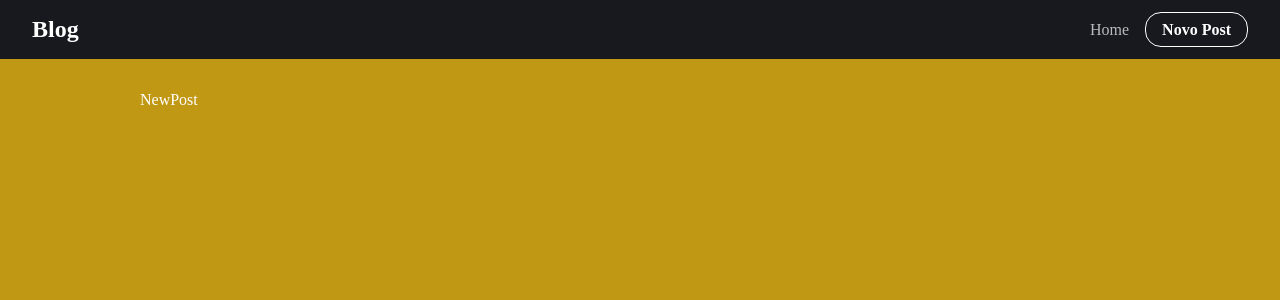
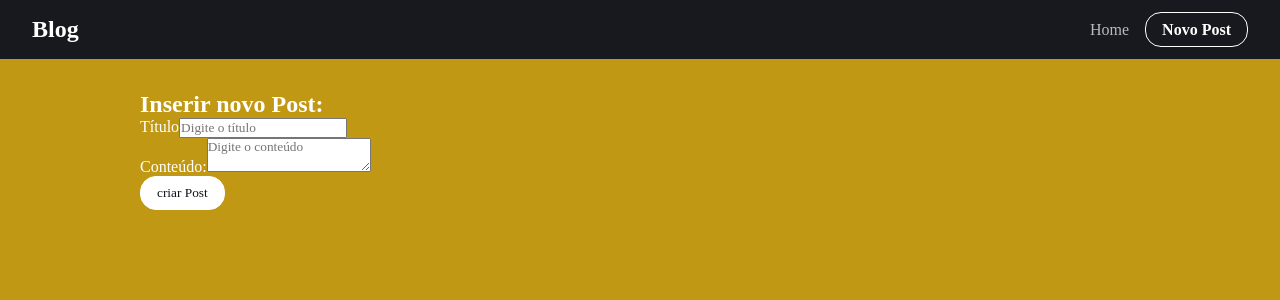
Before and after one commit to codingscode/reactjs-axios-exemplo1, a React (Vite) app: page /new in a window 1280 px wide. Shown: the top 300 px of the page. Built offline with nearby package versions, Linux system fonts and the light colour scheme; a web font is replaced by a local one.

Commit message:
parte 16

```diff
--- a/src/axios/config.js
+++ b/src/axios/config.js
@@ -6,7 +6,7 @@
    baseURL: 'https://jsonplaceholder.typicode.com',
    headers: {
       'Content-Type': 'application/json',
-      algumacoisa: 'teste'
+
    }
 
 })
--- a/src/routes/NewPost.jsx
+++ b/src/routes/NewPost.jsx
@@ -5,7 +5,20 @@
 
 const NewPost = () => {
    return (
-      <div>NewPost</div>
+      <div className='new-post' >
+         <h2>Inserir novo Post:</h2>
+         <form>
+            <div className='form-control' >
+               <label htmlFor='title' >Título</label>
+               <input type='text' id='title' name='title' placeholder='Digite o título' />
+            </div>
+            <div className='form-control' >
+               <label htmlFor='body' >Conteúdo:</label>
+               <textarea id='body' name='title' placeholder='Digite o conteúdo' />
+            </div>
+            <input type='submit' value='criar Post' className='btn' />
+         </form>
+      </div>
    )
 }
 
```
